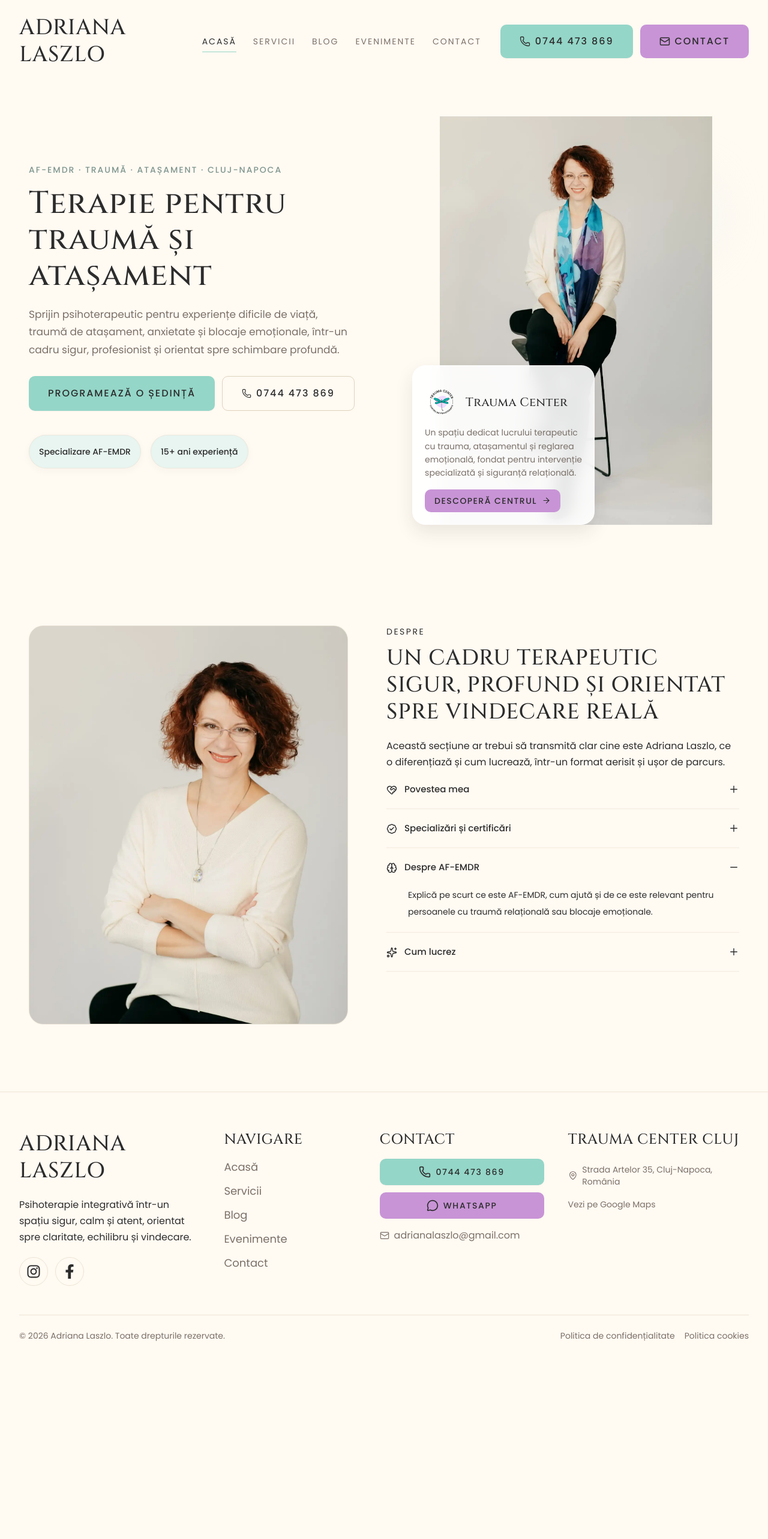
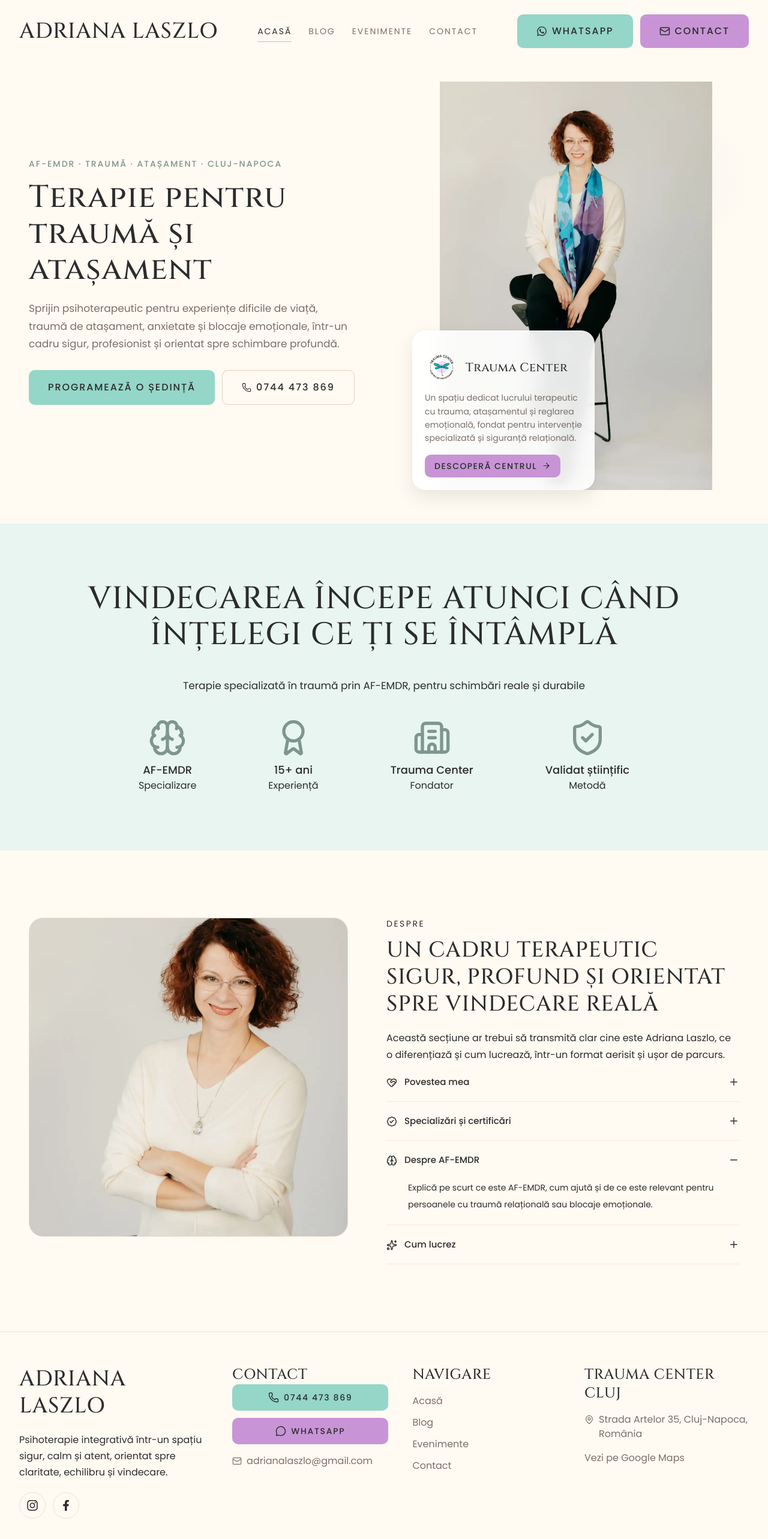
Before and after one commit to Laszlo-Marc/adriana-laszlo, a Next.js app: page / in a window 1280 px wide. Shown: the top 2566 px of the page at 60% size. Before the commit the page ends 2301 px from the top, so only its background shows below. Built offline with nearby package versions, Linux system fonts and the light colour scheme.

Commit message:
value banner added to main page,working on services section

```diff
--- a/app/page.tsx
+++ b/app/page.tsx
@@ -1,9 +1,11 @@
 import AboutSection from "@/components/sections/About";
 import Hero from "@/components/sections/Hero";
-export default function ShowcasePage() {
+import ValueBanner from "@/components/sections/value-banner/ValueBanner";
+export default function HomePage() {
   return (
     <main id="main">
       <Hero />
+      <ValueBanner />
       <AboutSection />
     </main>
   );
--- a/components/layout/footer.tsx
+++ b/components/layout/footer.tsx
@@ -1,5 +1,4 @@
 import Link from "next/link";
-import Image from "next/image";
 import { Phone, MapPin, Mail, MessageCircle } from "lucide-react";
 import Button from "@/components/ui/Button";
 import Logo from "@/components/ui/Logo";
@@ -20,17 +19,20 @@ const LOCATION_LABEL = "Trauma Center Cluj";
 const LOCATION_TEXT = "Strada Artelor 35, Cluj-Napoca, România";
 
 export default function Footer() {
+  const year = new Date().getFullYear();
+
   return (
     <footer
       className="border-t border-border bg-cream"
       aria-label="Subsol site"
     >
-      <div className="mx-auto max-w-450 px-6 py-12 md:px-8 md:py-16">
-        <div className="grid gap-10 md:grid-cols-2 xl:grid-cols-[1.1fr_0.8fr_1fr_1.1fr]">
-          <div className="space-y-5">
+      <div className="mx-auto max-w-450 px-6 py-10 md:px-8 md:py-12 xl:py-14">
+        <div className="grid gap-8 xl:grid-cols-[1.15fr_0.95fr_0.9fr_1fr] xl:gap-10">
+          <div className="space-y-8 xl:space-y-0 xl:contents">
+            <div className="space-y-4 xl:space-y-5">
               <Logo size="md" />
 
-            <Text>
+              <Text className="max-w-[34ch] text-sm leading-6 md:text-base">
                 Psihoterapie integrativă într-un spațiu sigur, calm și atent,
                 orientat spre claritate, echilibru și vindecare.
               </Text>
@@ -39,52 +41,33 @@ export default function Footer() {
                 <a
                   href="#"
                   aria-label="Instagram"
-                className="inline-flex h-12 w-12 items-center justify-center rounded-full border border-border text-charcoal transition-colors hover:border-gold hover:text-gold"
+                  className="inline-flex h-11 w-11 items-center justify-center rounded-full border border-border text-charcoal transition-colors hover:border-gold hover:text-gold"
                 >
-                <FaInstagram size={24} strokeWidth={2} />
+                  <FaInstagram size={20} />
                 </a>
 
                 <a
                   href="#"
                   aria-label="Facebook"
-                className="inline-flex h-12 w-12 items-center justify-center rounded-full border border-border text-charcoal transition-colors hover:border-gold hover:text-gold"
+                  className="inline-flex h-11 w-11 items-center justify-center rounded-full border border-border text-charcoal transition-colors hover:border-gold hover:text-gold"
                 >
-                <FaFacebookF size={24} strokeWidth={2} />
+                  <FaFacebookF size={18} />
                 </a>
               </div>
             </div>
 
-          <div>
-            <Heading as="h4" size="h3" className="mb-4">
-              Navigare
-            </Heading>
-
-            <ul className="space-y-3">
-              {navLinks.map((link) => (
-                <li key={link.href}>
-                  <Link
-                    href={link.href}
-                    className="text-lg text-muted transition-colors hover:text-charcoal"
-                  >
-                    {link.label}
-                  </Link>
-                </li>
-              ))}
-            </ul>
-          </div>
-
-          <div>
-            <Heading as="h4" size="h3" className="mb-4">
+            <div className="space-y-3 xl:space-y-4">
+              <Heading as="h4" size="h3" className="mb-0">
                 Contact
               </Heading>
 
-            <div className="flex max-w-xs flex-col gap-3">
+              <div className="flex max-w-md flex-col gap-3 sm:max-w-none sm:flex-row xl:max-w-xs xl:flex-col">
                 <Button
                   href={PHONE_HREF}
                   variant="primary"
                   size="md"
                   fullWidth
-                leftIcon={<Phone size={20} strokeWidth={2} />}
+                  leftIcon={<Phone size={18} strokeWidth={1.9} />}
                 >
                   {PHONE_DISPLAY}
                 </Button>
@@ -94,7 +77,7 @@ export default function Footer() {
                   variant="purple"
                   size="md"
                   fullWidth
-                leftIcon={<MessageCircle size={20} strokeWidth={2} />}
+                  leftIcon={<MessageCircle size={18} strokeWidth={1.9} />}
                 >
                   WhatsApp
                 </Button>
@@ -102,20 +85,45 @@ export default function Footer() {
 
               <a
                 href={EMAIL_HREF}
-              className="mt-4 inline-flex items-center gap-2 text-md text-muted transition-colors hover:text-charcoal"
+                className="inline-flex items-center gap-2 text-sm text-muted transition-colors hover:text-charcoal md:text-base"
               >
                 <Mail size={16} strokeWidth={1.75} />
-              <span>{EMAIL}</span>
+                <span className="break-all">{EMAIL}</span>
               </a>
             </div>
 
-          <div className="space-y-4">
+            <div className="grid grid-cols-2 gap-x-8 gap-y-8 xl:contents">
               <div>
-              <Heading as="h4" size="h3" className="mb-4">
+                <Heading as="h4" size="h3" className="mb-3 md:mb-4">
+                  Navigare
+                </Heading>
+
+                <ul className="space-y-2 md:space-y-3">
+                  {navLinks.map((link) => (
+                    <li key={link.href}>
+                      <Link
+                        href={link.href}
+                        className="text-sm text-muted transition-colors hover:text-charcoal md:text-base"
+                      >
+                        {link.label}
+                      </Link>
+                    </li>
+                  ))}
+                </ul>
+              </div>
+
+              <div className="space-y-3 md:space-y-4">
+                <div>
+                  <Heading as="h4" size="h3" className="mb-3 md:mb-4">
                     {LOCATION_LABEL}
                   </Heading>
-              <p className="mt-2 inline-flex items-center gap-2 text-sm text-muted">
-                <MapPin size={16} strokeWidth={1.75} />
+
+                  <p className="inline-flex items-start gap-2 text-sm leading-6 text-muted md:text-base">
+                    <MapPin
+                      size={16}
+                      strokeWidth={1.75}
+                      className="mt-1 shrink-0"
+                    />
                     <span>{LOCATION_TEXT}</span>
                   </p>
                 </div>
@@ -124,26 +132,27 @@ export default function Footer() {
                   href={MAPS_HREF}
                   target="_blank"
                   rel="noreferrer"
-              className="text-sm text-muted transition-colors hover:text-charcoal"
+                  className="inline-block text-sm text-muted transition-colors hover:text-charcoal md:text-base"
                 >
                   Vezi pe Google Maps
                 </a>
               </div>
             </div>
+          </div>
+        </div>
 
-        <div className="mt-10 flex flex-col gap-3 border-t border-border pt-6 text-sm text-muted md:mt-12 md:flex-row md:items-center md:justify-between">
-          <p>
-            © {new Date().getFullYear()} Adriana Laszlo. Toate drepturile
-            rezervate.
-          </p>
+        <div className="mt-8 border-t border-border pt-5 text-sm text-muted md:mt-10 md:pt-6">
+          <div className="flex flex-col gap-2 md:flex-row md:items-center md:justify-between md:gap-4">
+            <p>© {year} Adriana Laszlo. Toate drepturile rezervate.</p>
 
-          <div className="flex flex-wrap items-center gap-4">
+            <div className="flex flex-wrap items-center gap-x-4 gap-y-2">
               <Link
                 href="/politica-de-confidentialitate"
                 className="transition-colors hover:text-charcoal"
               >
                 Politica de confidențialitate
               </Link>
+
               <Link
                 href="/cookies"
                 className="transition-colors hover:text-charcoal"
@@ -153,6 +162,7 @@ export default function Footer() {
             </div>
           </div>
         </div>
+      </div>
     </footer>
   );
 }
--- a/components/layout/navbar.tsx
+++ b/components/layout/navbar.tsx
@@ -1,14 +1,38 @@
 "use client";
 
+import { useEffect, useState } from "react";
 import { usePathname } from "next/navigation";
 import DesktopNav from "./navbar/DesktopNav";
 import MobileNav from "./navbar/MobileNav";
 
 export default function Navbar() {
   const pathname = usePathname();
+  const [isScrolled, setIsScrolled] = useState(false);
+
+  useEffect(() => {
+    const handleScroll = () => {
+      const nextScrolled = window.scrollY > 16;
+
+      setIsScrolled((prev) => (prev === nextScrolled ? prev : nextScrolled));
+    };
+
+    handleScroll();
+    window.addEventListener("scroll", handleScroll, { passive: true });
+
+    return () => {
+      window.removeEventListener("scroll", handleScroll);
+    };
+  }, []);
 
   return (
-    <header className="sticky top-0 z-50 bg-cream/90 backdrop-blur-md">
+    <header
+      className={[
+        "fixed inset-x-0 top-0 z-50 w-full transition-[background-color,border-color,box-shadow,backdrop-filter] duration-300 mb-10",
+        isScrolled
+          ? "border-b border-border/70 bg-cream/95 shadow-[0_8px_30px_rgba(44,44,44,0.08)] backdrop-blur-xl"
+          : "border-b border-transparent bg-cream/72 backdrop-blur-md",
+      ].join(" ")}
+    >
       <DesktopNav pathname={pathname} />
       <MobileNav key={pathname} pathname={pathname} />
     </header>
--- a/components/layout/navbar/DesktopNav.tsx
+++ b/components/layout/navbar/DesktopNav.tsx
@@ -5,6 +5,7 @@ import { Mail, Phone } from "lucide-react";
 import Button from "@/components/ui/Button";
 import Logo from "@/components/ui/Logo";
 import { navLinks, PHONE_DISPLAY, PHONE_HREF } from "./NavLinks";
+import { FaWhatsapp } from "react-icons/fa";
 
 type DesktopNavProps = {
   pathname: string;
@@ -55,13 +56,13 @@ export default function DesktopNav({ pathname }: DesktopNavProps) {
 
       <div className="flex items-center justify-self-end gap-3">
         <Button
-          href={PHONE_HREF}
+          href="https://wa.me/40775214338"
           variant="primary"
           size="lg"
-          leftIcon={<Phone size={18} strokeWidth={1.75} />}
+          leftIcon={<FaWhatsapp size={18} strokeWidth={1.75} />}
           aria-label={`Sună la ${PHONE_DISPLAY}`}
         >
-          {PHONE_DISPLAY}
+          WhatsApp
         </Button>
 
         <Button
--- a/components/layout/navbar/NavLinks.tsx
+++ b/components/layout/navbar/NavLinks.tsx
@@ -1,6 +1,5 @@
 export const navLinks = [
   { href: "/", label: "Acasă" },
-  { href: "/servicii", label: "Servicii" },
   { href: "/blog", label: "Blog" },
   { href: "/evenimente", label: "Evenimente" },
   { href: "/contact", label: "Contact" },
--- a/components/sections/About.tsx
+++ b/components/sections/About.tsx
@@ -56,7 +56,7 @@ export default function AboutSection() {
       <Container size="wide" padding="default">
         <div className="grid items-start gap-10 lg:grid-cols-[minmax(0,0.95fr)_minmax(0,1.05fr)] lg:gap-16">
           <div className="relative overflow-hidden rounded-3xl border border-border/60 bg-muted/30">
-            <div className="relative aspect-4/5 w-full">
+            <div className="relative aspect-square w-full">
               <Image
                 src="/adriana10.webp"
                 alt="Portret Adriana Laszlo"
--- a/components/sections/Hero.tsx
+++ b/components/sections/Hero.tsx
@@ -15,7 +15,7 @@ export default function Hero() {
       background="cream"
       spacing="sm"
       aria-labelledby="hero-heading"
-      className="overflow-hidden"
+      className="mt-20"
     >
       <Container size="wide" padding="default">
         <div className="grid items-center gap-10 lg:grid-cols-[1.02fr_0.98fr] lg:gap-14 xl:gap-18">
@@ -56,19 +56,6 @@ export default function Hero() {
                 >
                   {PHONE_DISPLAY}
                 </Button>
-              </div>
-
-              <div className="mt-10 flex flex-wrap items-center gap-3 sm:gap-4">
-                {trustBadges.map((item) => (
-                  <div
-                    key={item}
-                    className="inline-flex items-center rounded-full border border-border/70 bg-teal-soft px-4 py-4 shadow-[0_4px_14px_rgba(44,44,44,0.04)]"
-                  >
-                    <Text as="span" size="sm" color="charcoal" weight="medium">
-                      {item}
-                    </Text>
-                  </div>
-                ))}
               </div>
             </div>
           </div>
--- /dev/null
+++ b/components/sections/value-banner/TrustItemsRow.tsx
@@ -0,0 +1,31 @@
+// TrustItemsRow.tsx
+import { Brain, Award, Building2, ShieldCheck } from "lucide-react";
+
+const items = [
+  { icon: Brain, label: "AF-EMDR", sub: "Specializare" },
+  { icon: Award, label: "15+ ani", sub: "Experiență" },
+  { icon: Building2, label: "Trauma Center", sub: "Fondator" },
+  { icon: ShieldCheck, label: "Validat științific", sub: "Metodă" },
+];
+
+export default function TrustItemsRow() {
+  return (
+    <ul className="grid grid-cols-2 gap-6 sm:flex sm:justify-center sm:gap-30">
+      {items.map((item, i) => {
+        const Icon = item.icon;
+
+        return (
+          <li key={i} className="flex flex-col items-center text-center">
+            <Icon className="h-16 w-16 text-primary mb-2 text-muted-teal" />
+
+            <span className="text-lg font-medium text-foreground">
+              {item.label}
+            </span>
+
+            <span className="text-md text-muted-foreground">{item.sub}</span>
+          </li>
+        );
+      })}
+    </ul>
+  );
+}
--- /dev/null
+++ b/components/sections/value-banner/ValueBanner.tsx
@@ -0,0 +1,19 @@
+import Container from "@/components/ui/Container";
+import ValueMessage from "./ValueMessage";
+import TrustItemsRow from "./TrustItemsRow";
+import Section from "../../ui/Section";
+
+export default function ValueBanner() {
+  return (
+    <Section spacing="sm" background="teal-soft">
+      <Container>
+        <div className="py-10 text-center">
+          <ValueMessage />
+          <div className="mt-6">
+            <TrustItemsRow />
+          </div>
+        </div>
+      </Container>
+    </Section>
+  );
+}
--- /dev/null
+++ b/components/sections/value-banner/ValueMessage.tsx
@@ -0,0 +1,18 @@
+import Heading from "../../ui/Heading";
+import Text from "../../ui/Text";
+
+// ValueMessage.tsx
+export default function ValueMessage() {
+  return (
+    <div className="max-w-400 mx-auto mb-8">
+      <Heading as="h1" size="h1" align="center" className="mb-10">
+        Vindecarea începe atunci când înțelegi ce ți se întâmplă
+      </Heading>
+
+      <Text align="center" size="lg" className="mb-10">
+        Terapie specializată în traumă prin AF-EMDR, pentru schimbări reale și
+        durabile
+      </Text>
+    </div>
+  );
+}
```
Also changed, not shown: 1 other file (tests, documents, lock files or other folders). Lines whose indentation alone changed are shown as unchanged.
